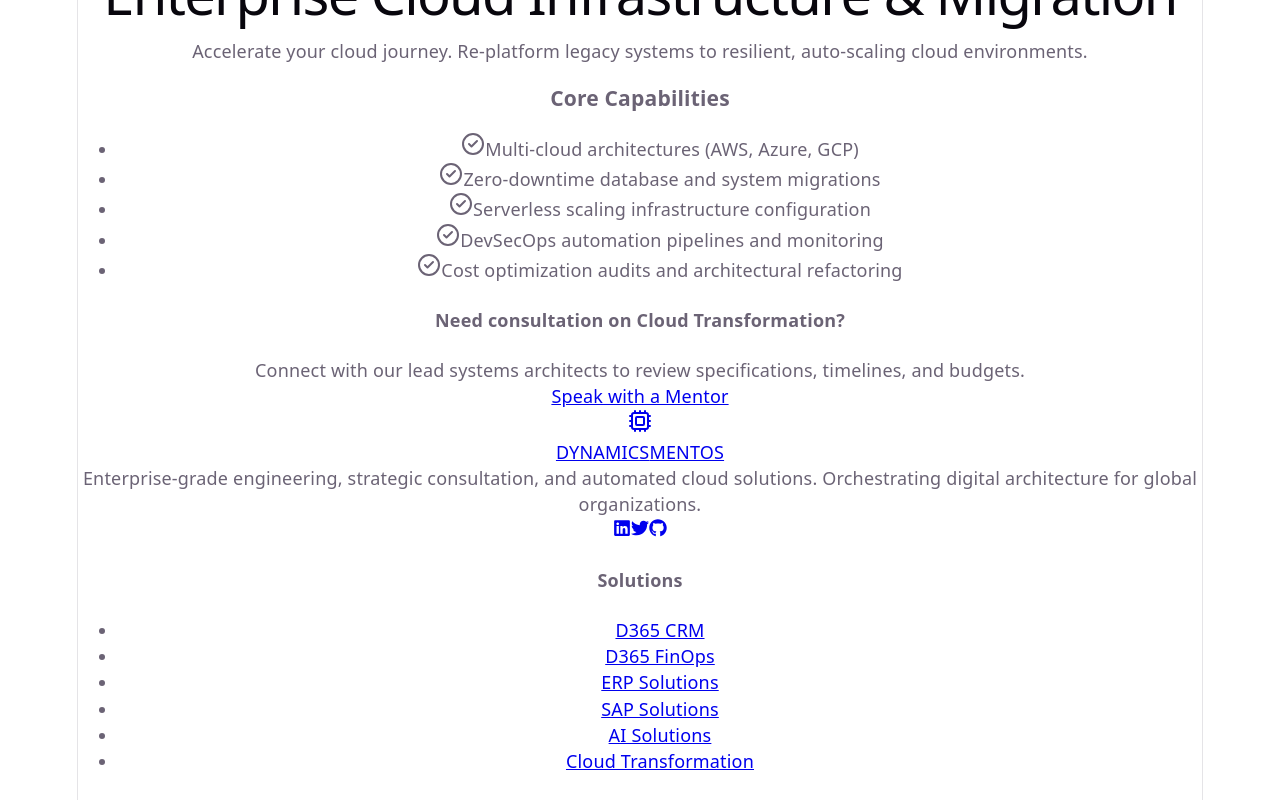
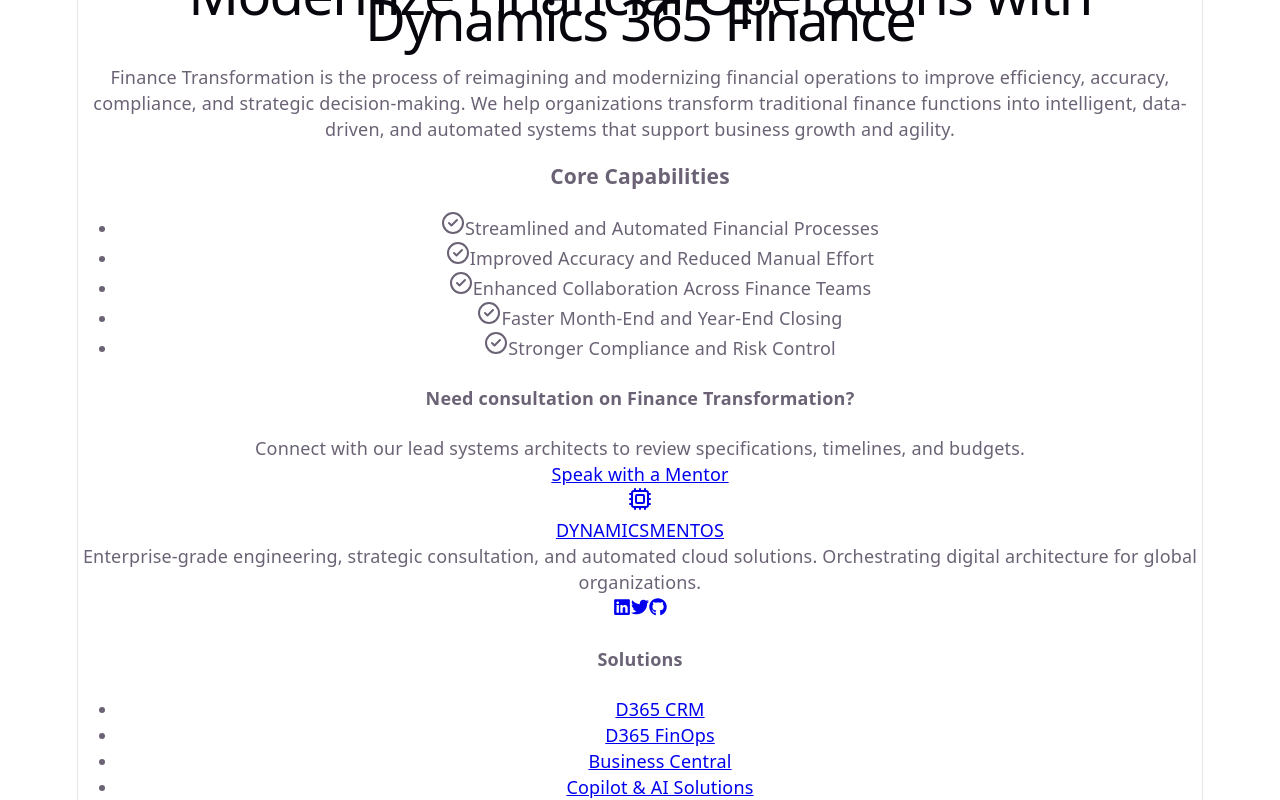
Before and after one commit to akashkumar0212/DynamicsMento-frontend-development, a React (Vite) app: page /solutions/cloud in a window 1280 px wide. Shown: the part 320-1120 px from the top of the page. Built offline with nearby package versions, Linux system fonts and the light colour scheme; the HTML template or start-up script is replaced by a standard one.

Commit message:
Solutin Pages Changed

```diff
--- a/src/components/Footer.jsx
+++ b/src/components/Footer.jsx
@@ -76,22 +76,22 @@
             </li>
             <li>
               <Link to="/solutions/erp" className="text-sm text-muted-foreground hover:text-primary transition-colors">
-                ERP Solutions
+                Business Central
               </Link>
             </li>
             <li>
               <Link to="/solutions/sap" className="text-sm text-muted-foreground hover:text-primary transition-colors">
-                SAP Solutions
+                Copilot & AI Solutions
               </Link>
             </li>
             <li>
               <Link to="/solutions/ai" className="text-sm text-muted-foreground hover:text-primary transition-colors">
-                AI Solutions
+                Power Platform & Power Automate
               </Link>
             </li>
             <li>
               <Link to="/solutions/cloud" className="text-sm text-muted-foreground hover:text-primary transition-colors">
-                Cloud Transformation
+                Finance Transformation
               </Link>
             </li>
           </ul>
--- a/src/components/Navbar.jsx
+++ b/src/components/Navbar.jsx
@@ -8,10 +8,10 @@
 const solutions = [
   { name: "D365 CRM", path: "/solutions/d365-crm", description: "Customer relationship management optimization", icon: HelpCircle },
   { name: "D365 FinOps", path: "/solutions/d365-finops", description: "Finance and operations ERP automation", icon: BarChart3 },
-  { name: "ERP Solutions", path: "/solutions/erp", description: "Integrated enterprise resource planning", icon: Database },
-  { name: "SAP Solutions", path: "/solutions/sap", description: "Strategic SAP architecture & migrations", icon: Compass },
-  { name: "AI Solutions", path: "/solutions/ai", description: "Next-gen intelligent models & agents", icon: Cpu },
-  { name: "Cloud Transformation", path: "/solutions/cloud", description: "Secure, scalable cloud environments", icon: Cloud },
+  { name: "Business Central", path: "/solutions/erp", description: "Integrated enterprise resource planning", icon: Database },
+  { name: "Copilot & AI Solutions", path: "/solutions/sap", description: "Strategic SAP architecture & migrations", icon: Compass },
+  { name: "Power Platform & Power Automate", path: "/solutions/ai", description: "Next-gen intelligent models & agents", icon: Cpu },
+  { name: "Finance Transformation", path: "/solutions/cloud", description: "Modernise, automate, and streamline your finance function", icon: BarChart3 },
 ];
 
 export default function Navbar() {
--- a/src/pages/About.jsx
+++ b/src/pages/About.jsx
@@ -59,7 +59,7 @@
           </ul>
         </div>
         <div className="glass-card rounded-3xl p-8 border flex flex-col justify-center text-center space-y-4 min-h-[250px]">
-          <div className="text-4xl font-extrabold text-blue-600 dark:text-blue-400">15+ Years</div>
+          <div className="text-4xl font-extrabold text-blue-600 dark:text-blue-400">22+ Years</div>
           <div className="text-sm font-semibold uppercase tracking-wider text-muted-foreground">Architecting Corporate Success</div>
         </div>
       </section>
--- a/src/pages/Home.jsx
+++ b/src/pages/Home.jsx
@@ -19,29 +19,29 @@
     link: "/solutions/d365-finops"
   },
   {
-    name: "ERP Solutions",
+    name: "Business Central",
     description: "Bespoke systems integrating production, human resources, finance, and logistics. Drive transparency and agility across your enterprise operations.",
     icon: Database,
     color: "from-purple-500 to-pink-500",
     link: "/solutions/erp"
   },
   {
-    name: "SAP Solutions",
+    name: "Copilot & AI Solutions",
     description: "Accelerate migration to S/4HANA, optimize existing landscapes, and integrate cloud services with global SAP architectures.",
     icon: Compass,
     color: "from-pink-500 to-red-500",
     link: "/solutions/sap"
   },
   {
-    name: "AI Solutions",
-    description: "Deploy large language models, agentic workflows, and automated vision/anomaly detection. Modernize decision-making with custom, secure AI models.",
+    name: "Power Platform & Power Automate",
+    description: "Build apps, automate workflows, and visualise data with Microsoft Power Platform and Power BI.",
     icon: Cpu,
     color: "from-teal-500 to-emerald-500",
     link: "/solutions/ai"
   },
   {
-    name: "Cloud Transformation",
-    description: "Migrate legacy databases to secure AWS, Azure, or GCP environments. Implement zero-downtime, fully scalable modern serverless setups.",
+    name: "Finance Transformation",
+    description: "Modernise, automate, and streamline your finance function with the power of Dynamics 365 and digital solutions.",
     icon: Cloud,
     color: "from-emerald-500 to-blue-500",
     link: "/solutions/cloud"
--- a/src/pages/SolutionDetail.jsx
+++ b/src/pages/SolutionDetail.jsx
@@ -8,78 +8,78 @@
     name: "D365 CRM",
     title: "Dynamics 365 Customer Relationship Management",
     icon: HelpCircle,
-    desc: "Align your marketing, sales, and support operations under a single, unified data model. Power deep client interactions and drive automation.",
+    desc: "Microsoft Dynamics 365 is a powerful suite of intelligent business applications that helps organizations streamline operations, strengthen customer relationships, and accelerate digital transformation.",
     features: [
-      "Omnichannel Sales Automation pipelines",
-      "Unified Customer Service dashboard frameworks",
-      "Real-time analytics and predictive scoring models",
-      "Custom integration with power platform tools",
-      "Mobile access with offline sync capabilities"
+      "Unified CRM and ERP Platform",
+      "AI-Powered Insights and Automation",
+      "Enhanced Customer Engagement",
+      "Improved Operational Efficiency",
+      "Seamless Integration with Microsoft 365 and Power Platform"
     ]
   },
   "d365-finops": {
     name: "D365 FinOps",
     title: "Dynamics 365 Finance & Operations",
     icon: BarChart3,
-    desc: "Unify financial analytics, automate supply chain processes, and digitize enterprise resource workflows.",
+    desc: "Microsoft Dynamics 365 Finance & Operations (FinOps) is a comprehensive enterprise solution that helps organizations manage financial processes, optimize operations, and accelerate business growth. Designed for medium and large enterprises, it provides a unified platform to streamline finance, supply chain, manufacturing, procurement, and business operations while delivering real-time visibility and actionable insights.",
     features: [
-      "Real-time general ledger financial consolidation",
-      "Automated procurement and inventory tracking",
-      "Global asset management dashboards",
-      "Intelligent warehouse routing management",
-      "Cross-border fiscal regulation automation models"
+      "Unified Financial and Operational Management",
+      "Automated Accounting and Financial Processes",
+      "Supply Chain and Inventory Optimization",
+      "Budgeting, Forecasting, and Financial Control",
+      "Global Multi-Entity and Multi-Currency Support"
     ]
   },
   "erp": {
-    name: "ERP Solutions",
-    title: "Enterprise Resource Planning Modernization",
+    name: "Business Central",
+    title: "Centralised ERP for SMBs to streamline finance, operations & sales.",
     icon: Database,
-    desc: "Consolidate accounting, manufacturing, human resources, and supply chains into a single high-performance ERP system.",
+    desc: "Microsoft Dynamics 365 Business Central is an all-in-one business management solution designed to help small and mid-sized businesses streamline operations, enhance productivity, and make smarter decisions. By connecting finance, sales, purchasing, inventory, projects, and customer service into a single platform, Business Central provides complete visibility across your organization.",
     features: [
-      "Tailored custom system modules and integrations",
-      "Robust data synchronization across databases",
-      "Automated regulatory compliance reporting",
-      "Advanced workflow management pipelines",
-      "Scalable database clustering and performance tuning"
+      "Easily integrate with Microsoft 365, Power Platform, and other business applications",
+      "Increase operational efficiency with automated processes",
+      "Improve financial control and cash flow management",
+      "Enhance inventory accuracy and supply chain efficiency",
+      "Real-Time Reporting and Analytics"
     ]
   },
   "sap": {
-    name: "SAP Solutions",
-    title: "SAP Strategy & S/4HANA Transformation",
+    name: "Copilot & AI Solutions",
+    title: "Transform Business Operations with Copilot & AI Agents",
     icon: Compass,
-    desc: "Optimize your SAP landscapes. Transition securely to S/4HANA, configure hybrid architectures, and scale operations.",
+    desc: "Harness the potential of AI-driven innovation with our Copilot and AI Solutions. We help organizations leverage intelligent assistants, AI agents, and automation technologies to streamline operations, enhance productivity, and deliver exceptional customer experiences.",
     features: [
-      "SAP S/4HANA migration blueprinting & execution",
-      "Custom ABAP application optimization & refactoring",
-      "Cloud platform integration (BTP, Azure, AWS)",
-      "System landscape consolidation and cleanup",
-      "SAP Fiori custom user experience design"
+      "Automate Repetitive and Time-Consuming Tasks",
+      "Enhance Customer Engagement and Support",
+      "Improve Data Accessibility and Knowledge Sharing",
+      "Scale Operations with Intelligent Automation",
+      "Reduce Operational Costs"
     ]
   },
   "ai": {
-    name: "AI Solutions",
-    title: "Next-Gen Artificial Intelligence & Automation",
+    name: "Power Platform & Power Automate",
+    title: "Enterprise Automation & Low-Code Development Services",
     icon: Cpu,
-    desc: "Deploy intelligent automation. Build LLMs, fine-tune models, and configure generative pipelines within secure boundaries.",
+    desc: "Microsoft Power Platform is a powerful suite of low-code tools that enables organizations to build custom applications, automate business processes, analyze data, and create intelligent digital experiences with speed and efficiency.",
     features: [
-      "Custom LLM fine-tuning for domain knowledge bases",
-      "Intelligent workflow automation and agentic systems",
-      "Real-time predictive anomaly detection models",
-      "Computer vision systems for quality audit inspections",
-      "Secure hosting and vector database integration"
+      "Rapid Low-Code Application Development",
+      "Seamless Integration with Microsoft 365 and Dynamics 365",
+      "Faster Time-to-Market for Business Applications",
+      "Scalable and Secure Cloud-Based Solutions",
+      "Increased Productivity and Efficiency"
     ]
   },
   "cloud": {
-    name: "Cloud Transformation",
-    title: "Enterprise Cloud Infrastructure & Migration",
+    name: "Finance Transformation",
+    title: "Modernize Financial Operations with Dynamics 365 Finance",
     icon: Cloud,
-    desc: "Accelerate your cloud journey. Re-platform legacy systems to resilient, auto-scaling cloud environments.",
+    desc: " Finance Transformation is the process of reimagining and modernizing financial operations to improve efficiency, accuracy, compliance, and strategic decision-making. We help organizations transform traditional finance functions into intelligent, data-driven, and automated systems that support business growth and agility.",
     features: [
-      "Multi-cloud architectures (AWS, Azure, GCP)",
-      "Zero-downtime database and system migrations",
-      "Serverless scaling infrastructure configuration",
-      "DevSecOps automation pipelines and monitoring",
-      "Cost optimization audits and architectural refactoring"
+      "Streamlined and Automated Financial Processes",
+      "Improved Accuracy and Reduced Manual Effort",
+      "Enhanced Collaboration Across Finance Teams",
+      "Faster Month-End and Year-End Closing",
+      "Stronger Compliance and Risk Control"
     ]
   }
 };
```
